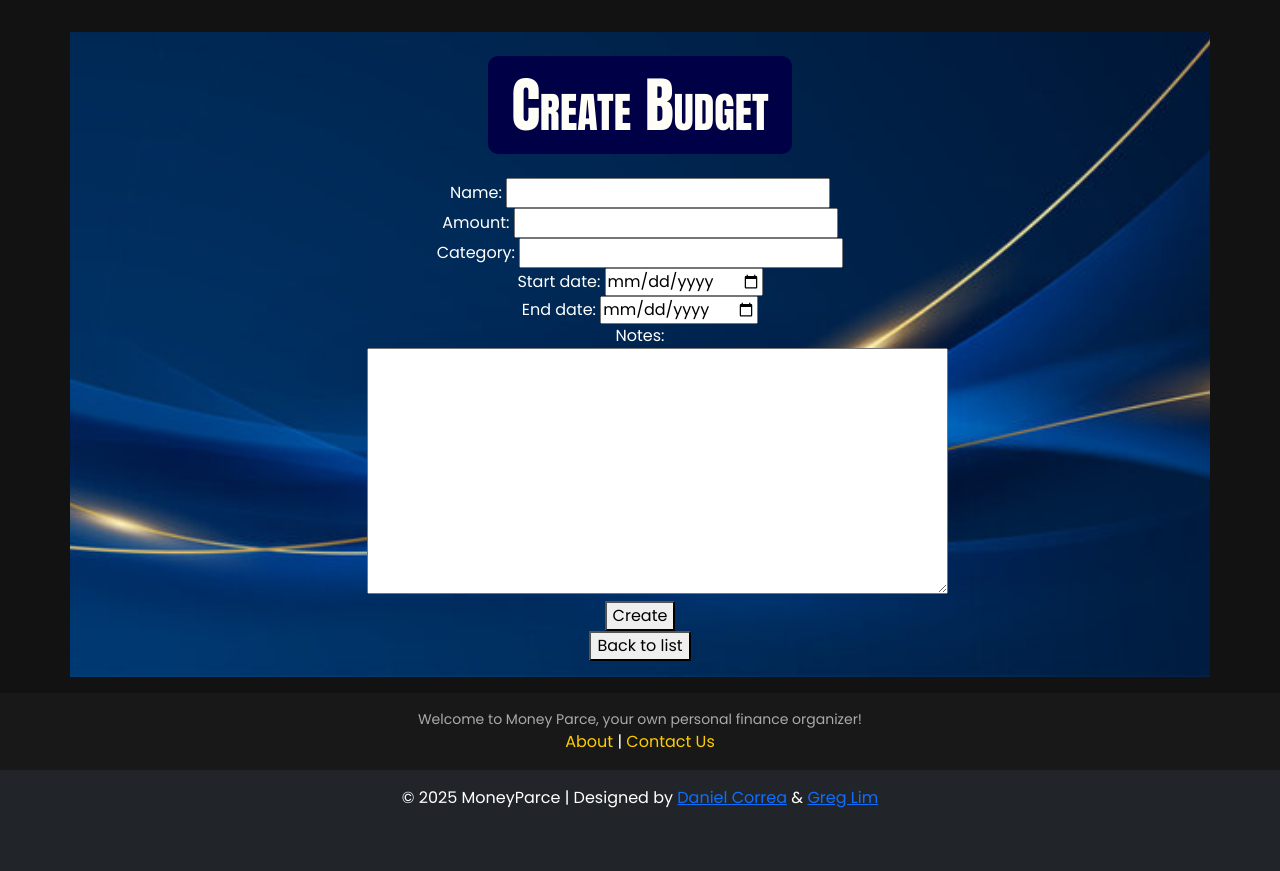
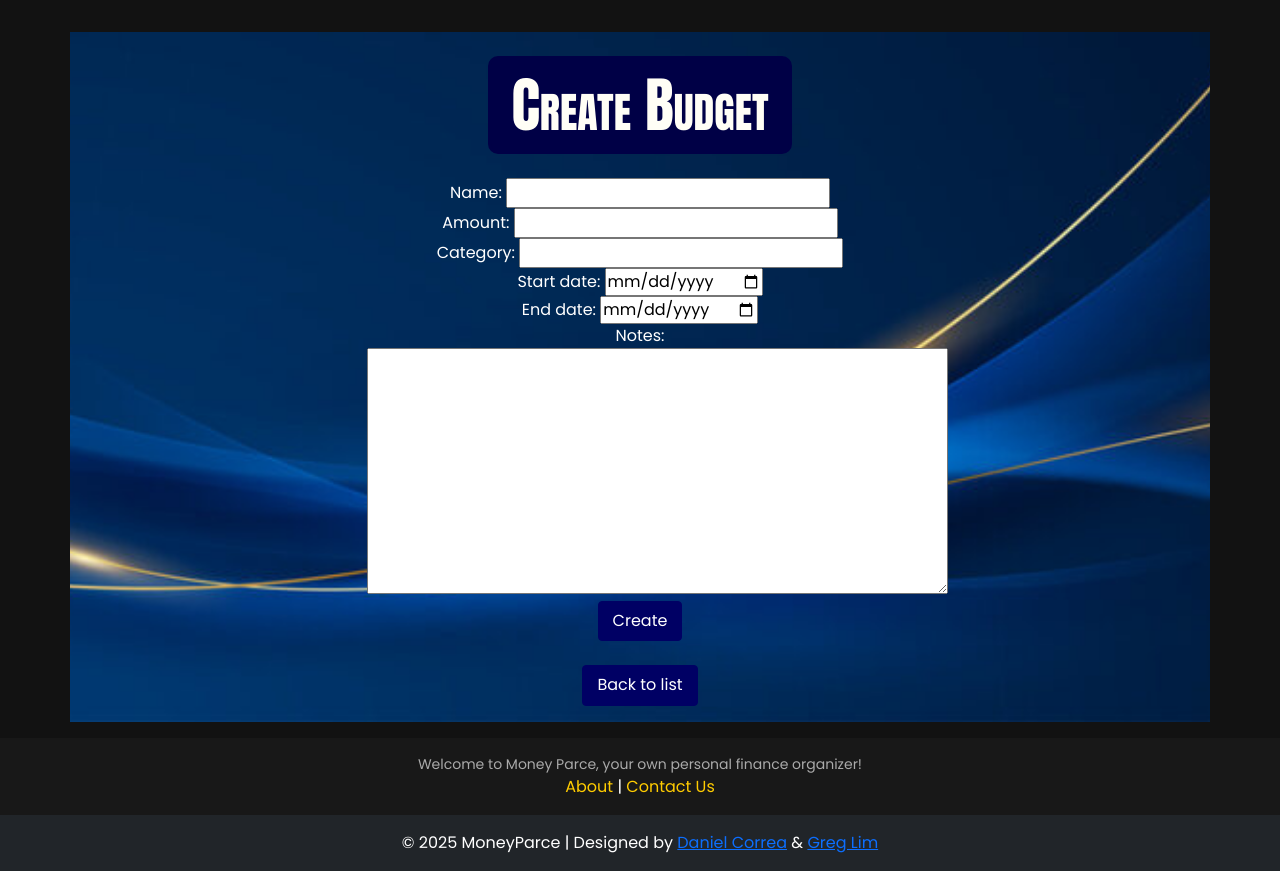
Before and after one commit to keself/moneyparce, a Django app: page /budgets/create/ in a window 1280 px wide. Shown: the part 92-963 px from the top of the page. Before the commit the page ends 900 px from the top, so only its background shows below. Run offline with Django 5.2, Linux system fonts and the light colour scheme; some libraries are stand-ins or nearby versions.

Commit message:
HTML changes
changed format of budget form buttonsa

```diff
--- a/moneyparce/budgets/templates/budgets/budget_form.html
+++ b/moneyparce/budgets/templates/budgets/budget_form.html
@@ -10,10 +10,11 @@
           <br>
           {% csrf_token %}
           {{ form.as_p }}
-          <button type="submit">{{ action }}</button>
+          <button class="button-26" type="submit">{{ action }}</button>
         </form>
+        <br>
         <a href="{% url 'budget_list' %}">
-          <button>
+          <button class="button-26" role="button">
             Back to list
           </button>
         </a>
```
Also changed, not shown: moneyparce/db.sqlite3.
